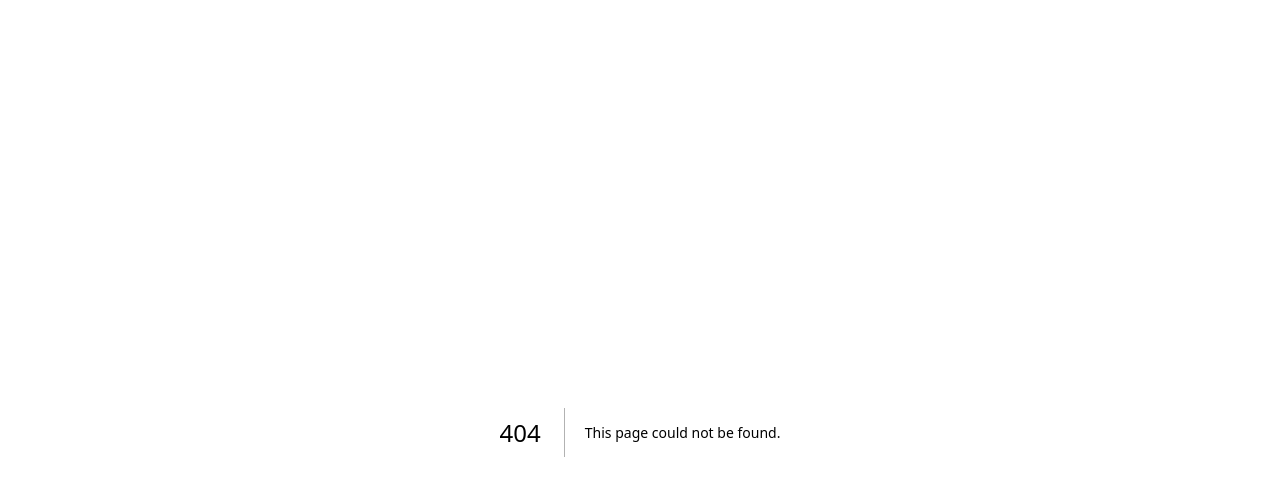
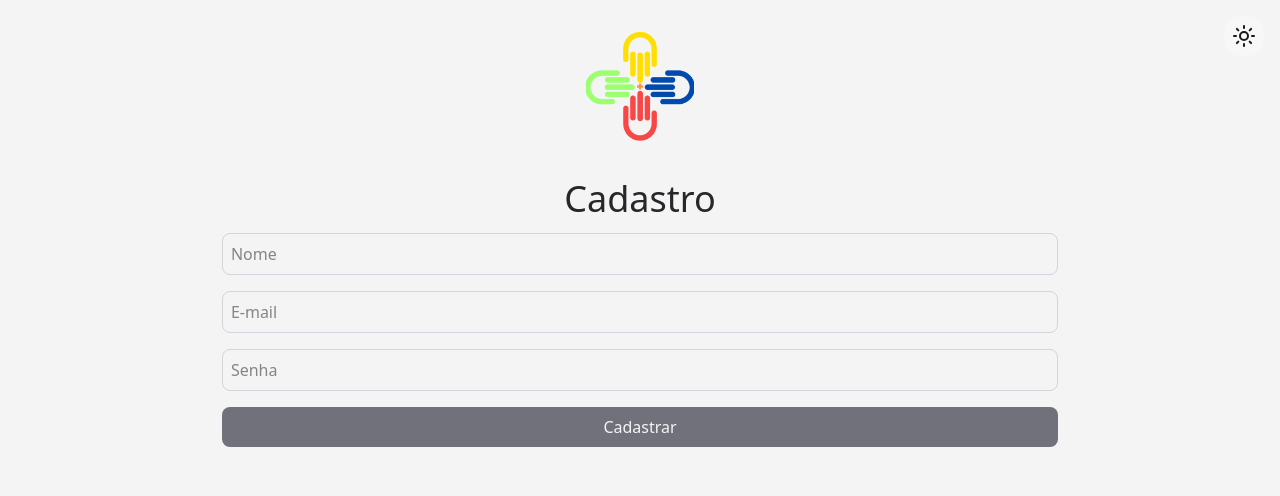
Before and after one commit to franpazello96/Ampara, a Next.js app: page /signup in a window 1280 px wide. Before the commit this address had no page. Shown: the top 496 px of the page. Built offline with nearby package versions, Linux system fonts and the light colour scheme.

Commit message:
feat: signup

```diff
--- a/src/app/(auth)/signin/page.tsx
+++ b/src/app/(auth)/signin/page.tsx
@@ -5,8 +5,9 @@ import { ThemeToggle } from "@/components/ThemeToggle";
 import Image from "next/image";
 import logo from "@/assets/logo.png";
 import { useState } from "react";
+import { Button } from "@/components/button";
 
-export default function signin(){
+export default function Signin(){
 
   const [email, setEmail] = useState('');
   const [password, setPassword] = useState('');
@@ -25,6 +26,8 @@ export default function signin(){
         <Image src={logo} alt="Logo" width={108.5} height={30} />
         <ThemeToggle />
       </div>
+
+
       <h1 className="flex text-4xl leading-none font-medium md:text-4xl mt-10
       text-zinc-800 dark:text-zinc-100 justify-center items-center">
       Login </h1>
@@ -43,11 +46,8 @@ export default function signin(){
           onChange={(event) => setPassword(event.target.value)}
         />
 
-      <button type="submit" className="bg-zinc-500 dark:bg-zinc-700 text-zinc-100 dark:text-zinc-100
-      rounded-lg p-2 w-full mt-4 hover:cursor-pointer hover:bg-zinc-400 dark:hover:bg-zinc-600">Entrar</button>
+        <Button type="submit"> Entrar </Button>
       </form>
-
-
     </div>
   )
 }
--- /dev/null
+++ b/src/app/(auth)/signup/page.tsx
@@ -0,0 +1,62 @@
+"use client";
+
+import { Input } from "@/components/input";
+import { ThemeToggle } from "@/components/ThemeToggle";
+import Image from "next/image";
+import logo from "@/assets/logo.png";
+import { Button } from "@/components/button";
+import { useState } from "react";
+
+export default function Signup() {
+
+    const [name, setName] = useState('');
+    const [email, setEmail] = useState('');
+    const [password, setPassword] = useState('');
+
+    function handleSubmit(event: React.FormEvent){
+        event.preventDefault();
+        console.log('Nome', name);
+        console.log('E-mail', email);
+        console.log('Senha', password);
+    }
+
+    return (
+        <div className="min-h-screen">
+            <div className="flex flex-col justify-center items-center">
+                <Image src={logo} alt="Logo" width={108.5} height={30} />
+                <ThemeToggle />
+            </div>
+
+
+            <h1 className="flex text-4xl leading-none font-medium md:text-4xl mt-10
+            text-zinc-800 dark:text-zinc-100 justify-center items-center">
+                Cadastro
+            </h1>
+
+
+            <form action="" >
+                <Input
+                    type="text"
+                    placeholder="Nome"
+                    value={name}
+                    onChange={(event) => setName(event.target.value)}
+                />
+
+                <Input
+                    type="email"
+                    placeholder="E-mail"
+                    value={email}
+                    onChange={(event) => setEmail(event.target.value)}
+                />
+
+                <Input
+                    type="password"
+                    placeholder="Senha"
+                    value={password}
+                    onChange={(event) => setPassword(event.target.value)}
+                />
+                <Button type="submit"> Cadastrar </Button>
+            </form>
+        </div>
+    );
+}
--- /dev/null
+++ b/src/components/button.tsx
@@ -0,0 +1,9 @@
+export function Button(props: React.ButtonHTMLAttributes<HTMLButtonElement>){
+    return(
+        <button type="submit" className="bg-zinc-500 dark:bg-zinc-700 text-zinc-100
+        dark:text-zinc-100 rounded-lg p-2 w-full mt-4 hover:cursor-pointer hover:bg-zinc-400
+        dark:hover:bg-zinc-600" {...props}>
+            {props.children}
+        </button>
+    )
+}
```
Also changed, not shown: src/app/(auth)/singup/page.tsx (deleted). Lines whose indentation alone changed are shown as unchanged.
